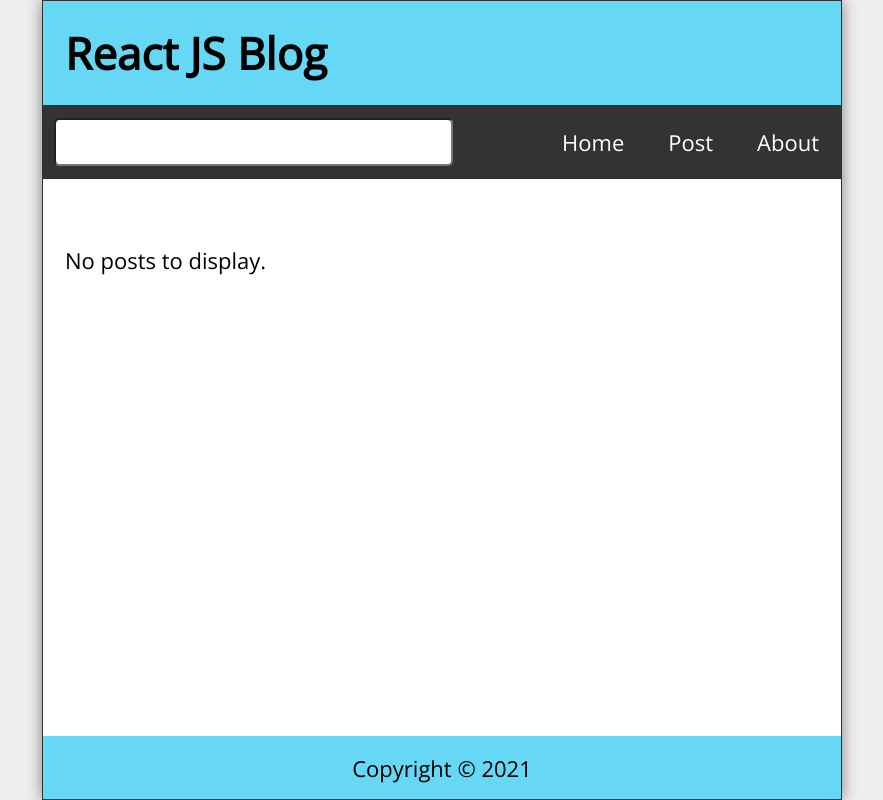
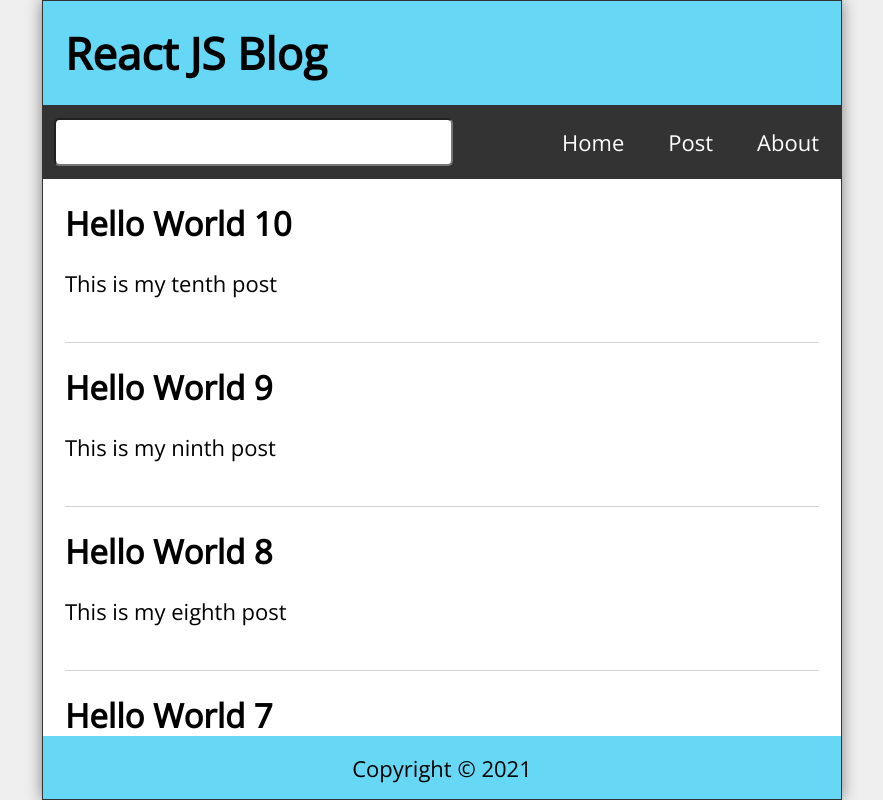
Before and after one commit to Markopolo619/React-Blog, a React (Create React App) app: page / in a window 1280 px wide. Shown: the whole page, without its empty margins (198-1081 px from the left). Built offline with nearby package versions, Linux system fonts and the light colour scheme; data requests are answered from the project's data file.

Commit message:
displayed data from db.json to web

```diff
--- a/data/db.json
+++ b/data/db.json
@@ -2,51 +2,53 @@
     "posts": [
         {
             "id": 1,
-            "title": "First post",
-            "datetime": "Friday 13, 2019 10:35:43 PM",
-            "body": "Doggo ipsum wow very biscit super chub blep puggo extremely cuuuuuute, vvv heckin."
+            "title": "Hello World",
+            "body": "This is my first post"
         },
         {
             "id": 2,
-            "title": "Second post",
-            "datetime": "Friday 13, 2019 10:35:43 PM",
-            "body": "Doggo ipsum wow very biscit super chub blep puggo extremely cuuuuuute, vvv heckin."
+            "title": "Hello World 2",
+            "body": "This is my second post"
         },
         {
             "id": 3,
-            "title": "Third post",
-            "datetime": "Friday 13, 2019 10:35:43 PM",
-            "body": "Doggo ipsum wow very biscit super chub blep puggo extremely cuuuuuute, vvv heckin."
+            "title": "Hello World 3",
+            "body": "This is my third post"
         },
         {
             "id": 4,
-            "title": "Fourth post",
-            "datetime": "Friday 13, 2019 10:35:43 PM",
-            "body": "Doggo ipsum wow very biscit super chub blep puggo extremely cuuuuuute, vvv heckin."
+            "title": "Hello World 4",
+            "body": "This is my fourth post"
         },
         {
             "id": 5,
-            "title": "Fifth post",
-            "datetime": "Friday 13, 2019 10:35:43 PM",
-            "body": "Doggo ipsum wow very biscit super chub blep puggo extremely cuuuuuute, vvv heckin."
+            "title": "Hello World 5",
+            "body": "This is my fifth post"
         },
         {
             "id": 6,
-            "title": "Sixth post",
-            "datetime": "Friday 13, 2019 10:35:43 PM",
-            "body": "Doggo ipsum wow very biscit super chub blep puggo extremely cuuuuuute, vvv heckin."
+            "title": "Hello World 6",
+            "body": "This is my sixth post"
         },
         {
             "id": 7,
-            "title": "Seventh post",
-            "datetime": "Friday 13, 2019 10:35:43 PM",
-            "body": "Doggo ipsum wow very biscit super chub blep puggo extremely cuuuuuute, vvv heckin."
+            "title": "Hello World 7",
+            "body": "This is my seventh post"
         },
         {
             "id": 8,
-            "title": "Eighth post",
-            "datetime": "Friday 13, 2019 10:35:43 PM",
-            "body": "Doggo ipsum wow"
+            "title": "Hello World 8",
+            "body": "This is my eighth post"
+        },
+        {
+            "id": 9,
+            "title": "Hello World 9",
+            "body": "This is my ninth post"
+        },
+        {
+            "id": 10,
+            "title": "Hello World 10",
+            "body": "This is my tenth post"
         }
 
     ]
--- a/src/App.js
+++ b/src/App.js
@@ -10,6 +10,7 @@ import { Route, Switch, useHistory } from 'react-router-dom';
 import { useState, useEffect } from 'react';
 import { format } from 'date-fns';
 import api from './api/posts'
+import { set } from 'date-fns/esm';
 
 function App() {
   const [posts, setPosts] = useState([
@@ -23,15 +24,20 @@ function App() {
   useEffect(() => {
     const fetchPosts = async () => {
       try {
-        const response = await api.get('/posts')
+        const response = await api.get('/posts');
         setPosts(response.data);
-      } catch (err) {
-        //Not in the 200 response range
-        console.log(err.response.data);
-        console.log(err.response.status);
-        console.log(err.response.headers);
+      } catch (error) {
+        if(error.response) {
+          console.log(error.response.data);
+          console.log(error.response.status);
+          console.log(error.response.headers);
+        } else{
+          console.log(`Error: ${error.message}`)
+        }
       }
     }
+
+    fetchPosts();
   }, [])
 
   useEffect(() => {
@@ -47,11 +53,15 @@ function App() {
     const id = posts.length ? posts[posts.length - 1].id + 1 : 1;
     const datetime = format(new Date(), 'MMMM dd, yyyy pp');
     const newPost = { id, title: postTitle, datetime, body: postBody };
-    const allPosts = [...posts, newPost];
-    setPosts(allPosts);
-    setPostTitle('');
-    setPostBody('');
-    history.push('/');
+    try{
+      const allPosts = [...posts, newPost];
+      setPosts(allPosts);
+      setPostTitle('');
+      setPostBody('');
+      history.push('/');
+    } catch (err) {
+      console.log(`Error: ${err.message}`)
+    }
   }
 
   const handleDelete = (id) => {
```
